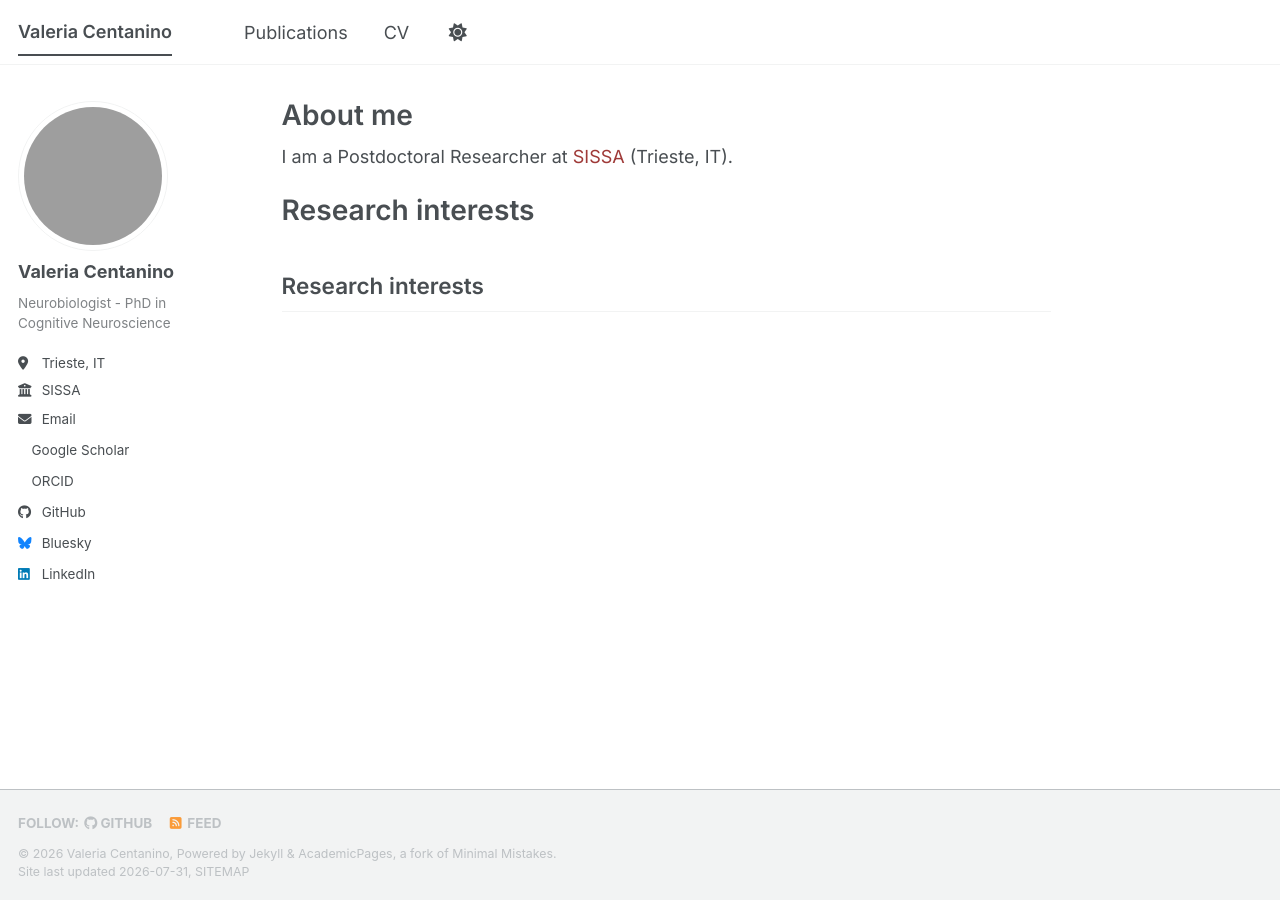
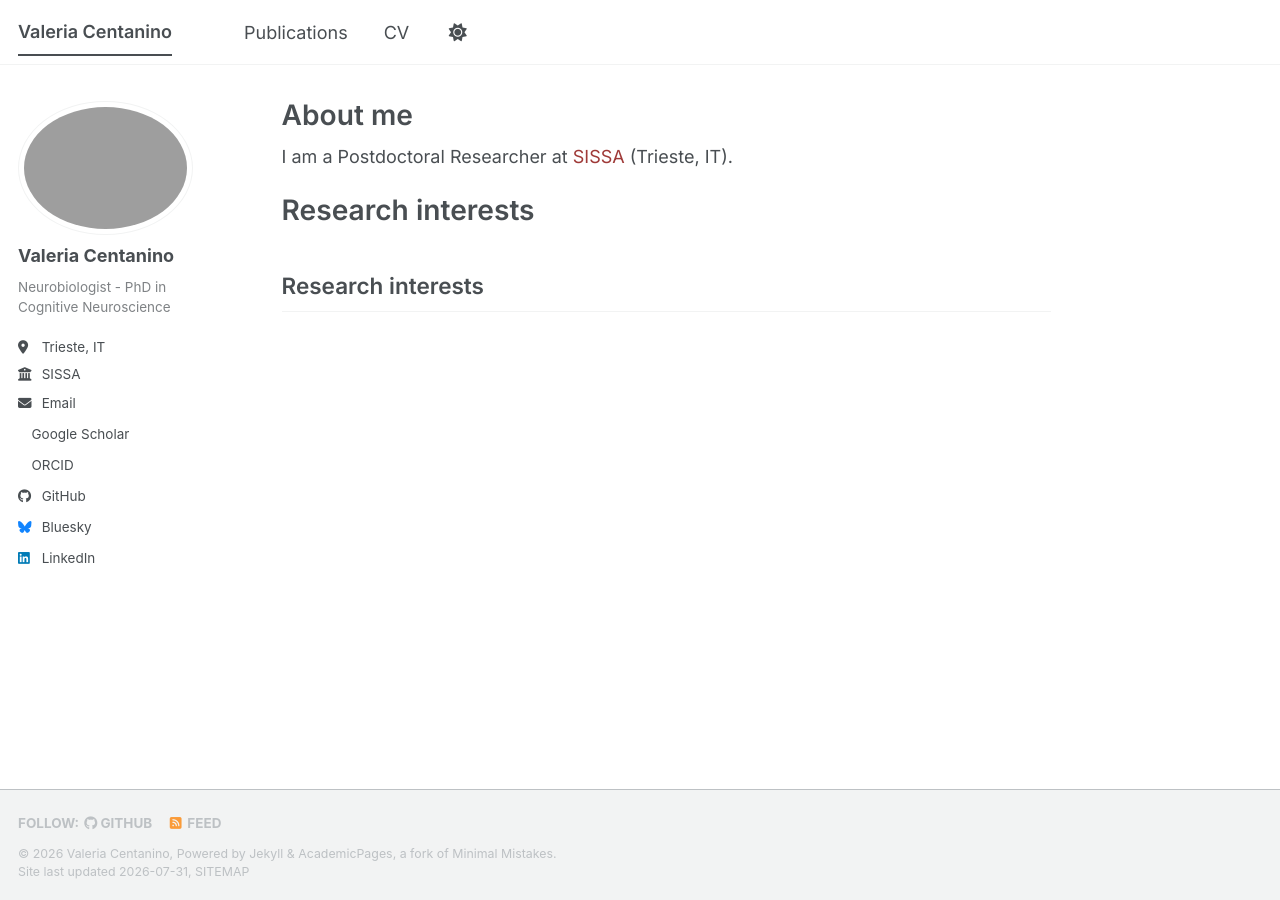
Before and after one commit to valecenta/valecenta.github.io, a Jekyll site: the page built from _pages/about.md, in a window 1280 px wide. Built offline with Jekyll 4.4.1, drawn with Linux system fonts in a browser that asks for light colours; a style sheet for code colours, icons or effects is not loaded.

Commit message:
make picture round again

```diff
--- a/assets/css/custom.css
+++ b/assets/css/custom.css
@@ -61,10 +61,8 @@ a:hover {
   text-decoration: underline;
 }
 
-/* Profile photo: rounded square */
+/* Make profile photo circular */
+.author__avatar,
 .author__avatar img {
-  width: 150px;
-  height: 150px;
-  object-fit: cover;
-  border-radius: 50%;
+  border-radius: 50% !important;
 }
```
